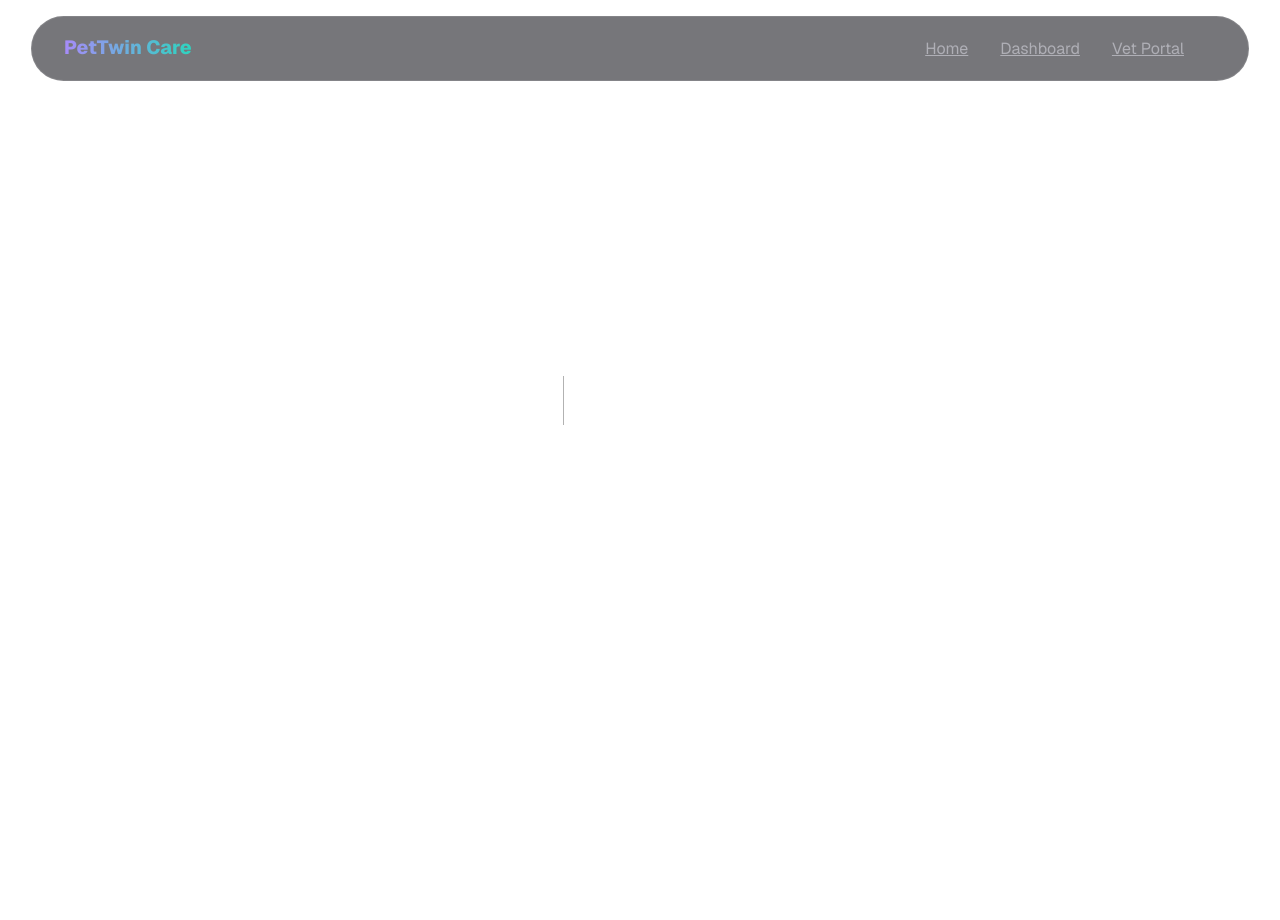
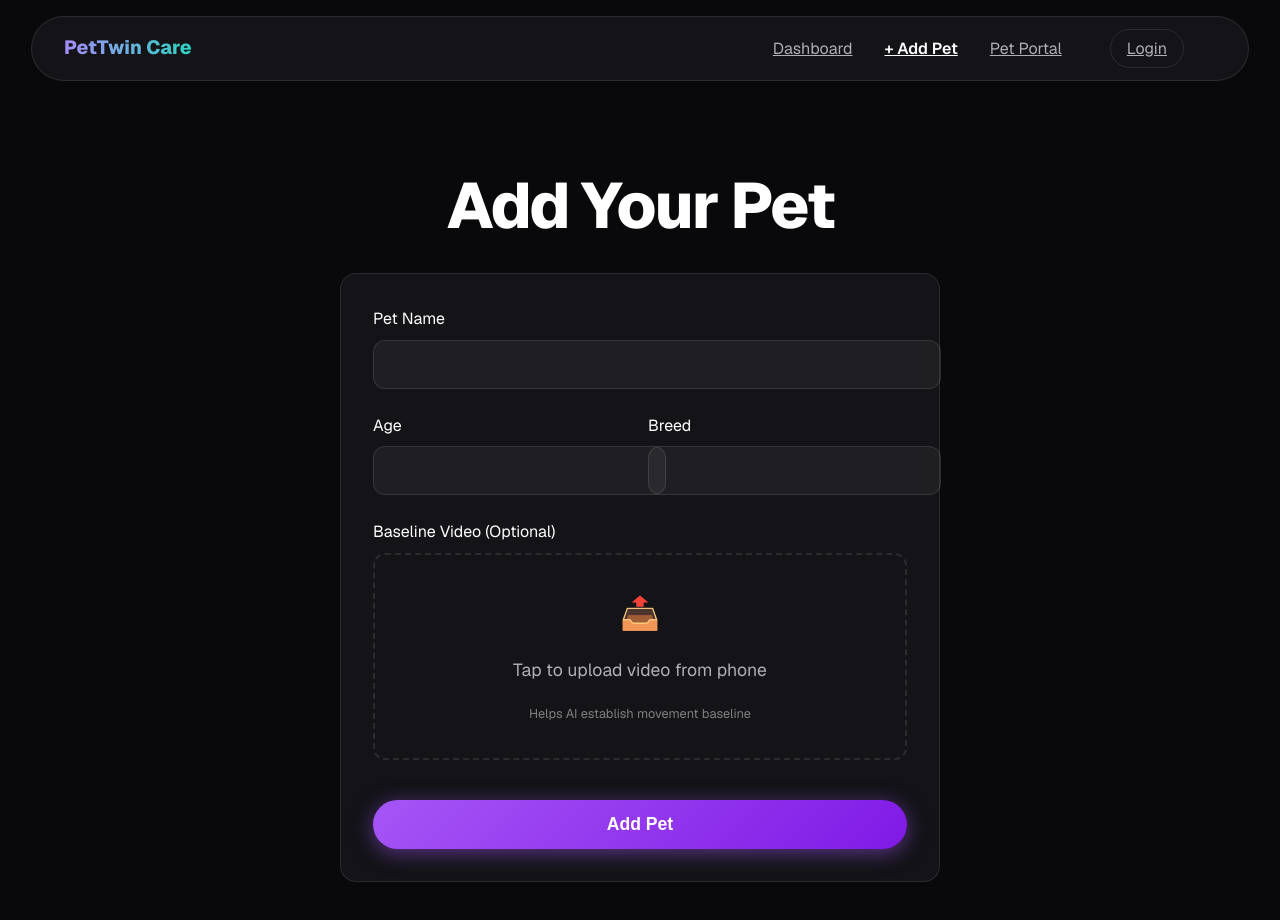
Before and after one commit to gaip/petai, a Next.js app in the folder frontend/: page /add-pet in a window 1280 px wide. Before the commit this address had no page. Shown: the top 920 px of the page. Before the commit the page ends 800 px from the top, so only its background shows below. Built offline with nearby package versions, Linux system fonts and the light colour scheme.

Commit message:
Rename Vet Portal to Pet Portal, add Google Login and backend connection

```diff
--- /dev/null
+++ b/frontend/app/add-pet/page.tsx
@@ -0,0 +1,128 @@
+"use client";
+import { useState, useRef } from "react";
+import { useRouter } from "next/navigation";
+
+export default function AddPet() {
+    const [name, setName] = useState("");
+    const [age, setAge] = useState("");
+    const [breed, setBreed] = useState("");
+    const [video, setVideo] = useState<File | null>(null);
+    const [uploading, setUploading] = useState(false);
+    const fileInputRef = useRef<HTMLInputElement>(null);
+    const router = useRouter();
+
+    const handleFileChange = (e: React.ChangeEvent<HTMLInputElement>) => {
+        if (e.target.files && e.target.files[0]) {
+            setVideo(e.target.files[0]);
+        }
+    };
+
+    const handleSubmit = async (e: React.FormEvent) => {
+        e.preventDefault();
+        setUploading(true);
+
+        try {
+            // 1. Register Pet
+            await fetch('http://127.0.0.1:8000/api/pets?name=' + name + '&breed=' + breed + '&age=' + age, {
+                method: 'POST'
+            });
+
+            // 2. Simulate Video Upload if present
+            if (video) {
+                await fetch('http://127.0.0.1:8000/api/upload', {
+                    method: 'POST',
+                    body: "dummy_binary_content"
+                });
+            }
+
+            // Redirect to dashboard viewing the new pet
+            router.push("/dashboard?pet=" + name);
+
+        } catch (err) {
+            console.error("Failed to add pet", err);
+        } finally {
+            setUploading(false);
+        }
+    };
+
+    return (
+        <div className="container" style={{ paddingTop: '8rem', paddingBottom: '4rem', maxWidth: '600px' }}>
+            <h1 style={{ textAlign: 'center', marginBottom: '2rem' }}>Add Your Pet</h1>
+
+            <form onSubmit={handleSubmit} className="glass-panel" style={{ padding: '2rem', display: 'flex', flexDirection: 'column', gap: '1.5rem' }}>
+                <div>
+                    <label style={{ display: 'block', marginBottom: '0.5rem' }}>Pet Name</label>
+                    <input
+                        type="text"
+                        required
+                        value={name}
+                        onChange={(e) => setName(e.target.value)}
+                        style={{ width: '100%', padding: '1rem', borderRadius: '12px', border: '1px solid var(--border-light)', background: 'rgba(255,255,255,0.05)', color: 'white' }}
+                    />
+                </div>
+
+                <div style={{ display: 'grid', gridTemplateColumns: '1fr 1fr', gap: '1rem' }}>
+                    <div>
+                        <label style={{ display: 'block', marginBottom: '0.5rem' }}>Age</label>
+                        <input
+                            type="number"
+                            required
+                            value={age}
+                            onChange={(e) => setAge(e.target.value)}
+                            style={{ width: '100%', padding: '1rem', borderRadius: '12px', border: '1px solid var(--border-light)', background: 'rgba(255,255,255,0.05)', color: 'white' }}
+                        />
+                    </div>
+                    <div>
+                        <label style={{ display: 'block', marginBottom: '0.5rem' }}>Breed</label>
+                        <input
+                            type="text"
+                            required
+                            value={breed}
+                            onChange={(e) => setBreed(e.target.value)}
+                            style={{ width: '100%', padding: '1rem', borderRadius: '12px', border: '1px solid var(--border-light)', background: 'rgba(255,255,255,0.05)', color: 'white' }}
+                        />
+                    </div>
+                </div>
+
+                <div>
+                    <label style={{ display: 'block', marginBottom: '0.5rem' }}>Baseline Video (Optional)</label>
+                    <div
+                        onClick={() => fileInputRef.current?.click()}
+                        style={{
+                            border: '2px dashed var(--border-light)',
+                            borderRadius: '12px',
+                            padding: '2rem',
+                            textAlign: 'center',
+                            cursor: 'pointer',
+                            background: video ? 'rgba(45, 212, 191, 0.1)' : 'transparent'
+                        }}
+                    >
+                        {video ? (
+                            <div>
+                                <span style={{ fontSize: '2rem' }}>📹</span>
+                                <p>{video.name}</p>
+                            </div>
+                        ) : (
+                            <div>
+                                <span style={{ fontSize: '2rem' }}>📤</span>
+                                <p>Tap to upload video from phone</p>
+                                <span style={{ fontSize: '0.8rem', color: 'gray' }}>Helps AI establish movement baseline</span>
+                            </div>
+                        )}
+                    </div>
+                    <input
+                        type="file"
+                        ref={fileInputRef}
+                        hidden
+                        accept="video/*"
+                        onChange={handleFileChange}
+                    />
+                </div>
+
+                <button type="submit" className="btn-primary" disabled={uploading} style={{ marginTop: '1rem' }}>
+                    {uploading ? 'Analyzing...' : 'Add Pet'}
+                </button>
+            </form>
+        </div>
+    );
+}
--- a/frontend/components/Navbar.tsx
+++ b/frontend/components/Navbar.tsx
@@ -35,10 +35,12 @@ export default function Navbar() {
                 PetTwin Care
             </Link>
             <div>
-                <Link href="/" style={linkStyle('/')}>Home</Link>
-                <Link href="/dashboard" style={linkStyle('/dashboard')}>Dashboard</Link>
-                <Link href="/vet" style={linkStyle('/vet')}>Vet Portal</Link>
-            </div>
+                <div>
+                    <Link href="/dashboard" style={linkStyle('/dashboard')}>Dashboard</Link>
+                    <Link href="/add-pet" style={linkStyle('/add-pet')}>+ Add Pet</Link>
+                    <Link href="/vet" style={linkStyle('/vet')}>Pet Portal</Link>
+                    <Link href="/login" style={{ ...linkStyle('/login'), marginLeft: '1rem', border: '1px solid var(--border-light)', padding: '0.5rem 1rem', borderRadius: '20px' }}>Login</Link>
+                </div>      </div>
         </nav>
     );
 }
```
Also changed, not shown: frontend/app/dashboard/page.tsx (+9 -16 lines), frontend/app/login/page.tsx (added, +61 -0 lines), frontend/app/vet/page.tsx (+4 -6 lines), 1 other file (tests, documents, lock files or other folders).
